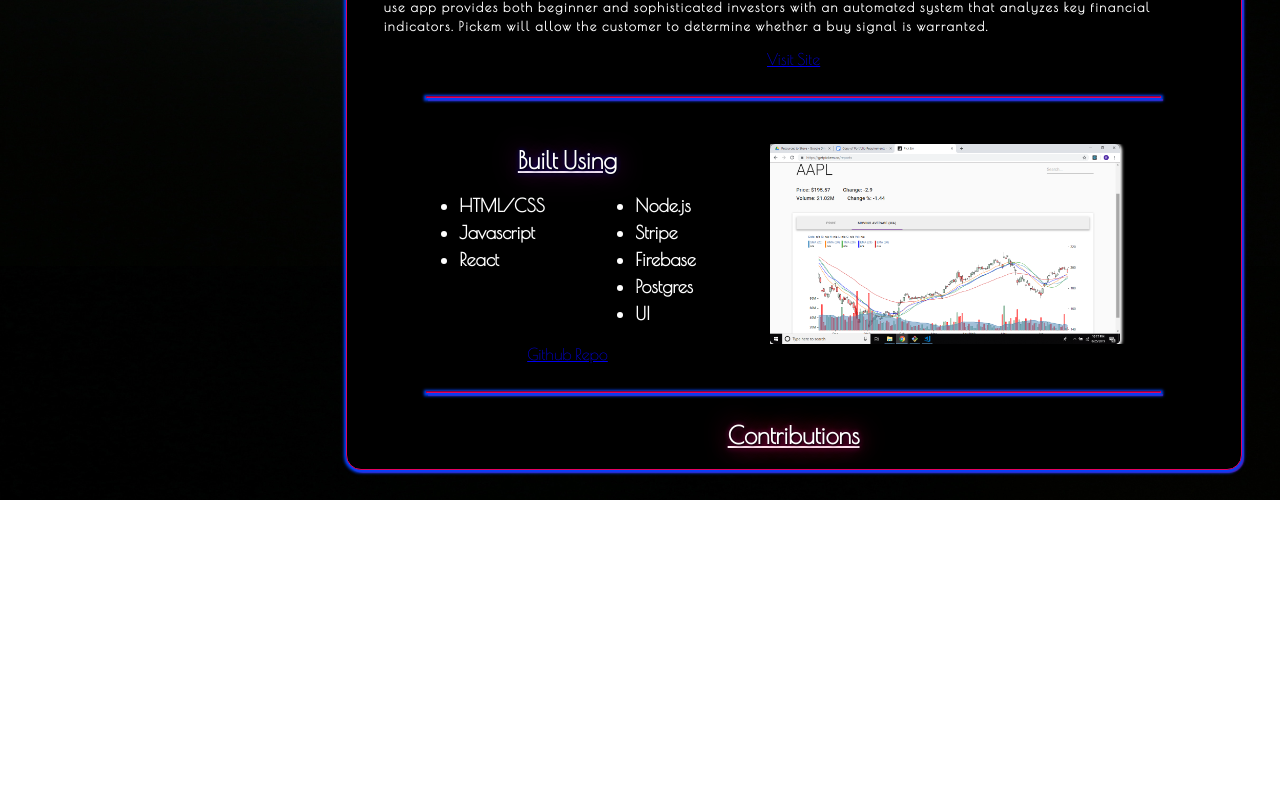
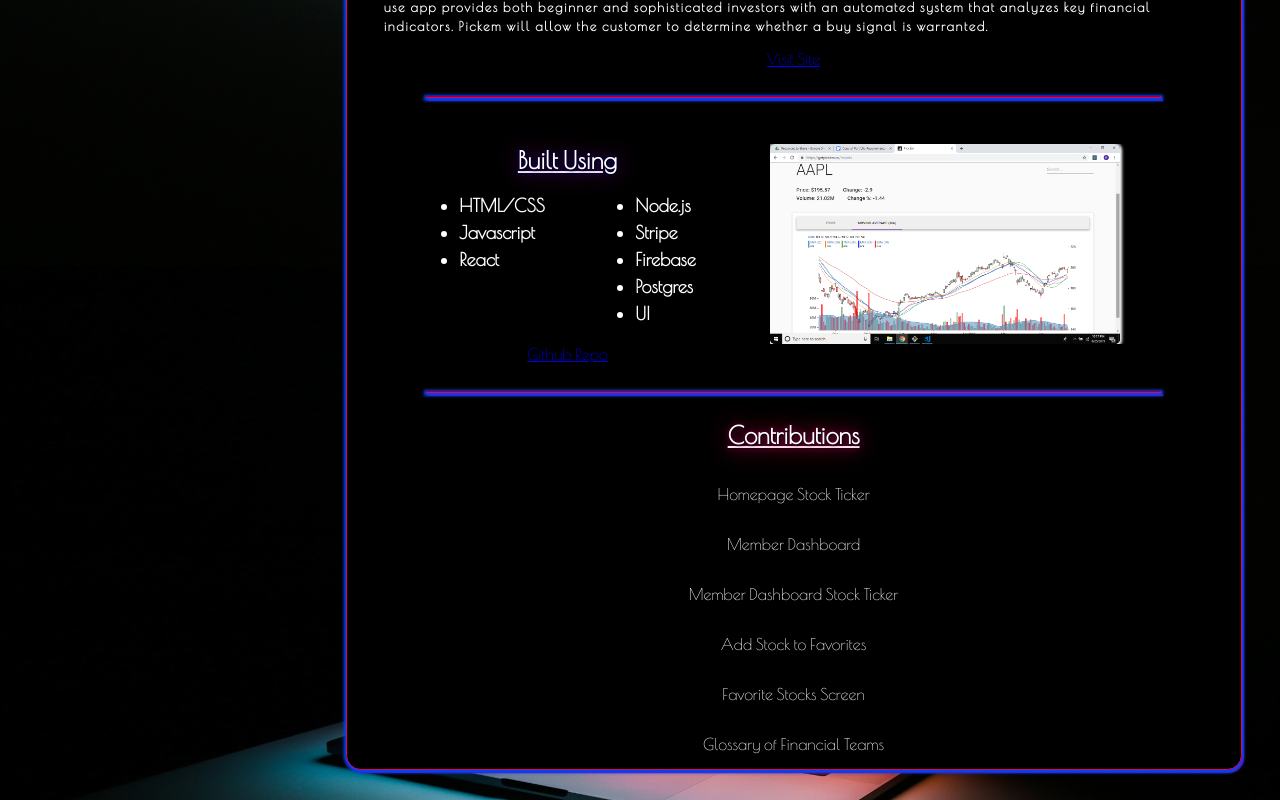
Before and after one commit to rlmclaughlin/portfolio, a React (Create React App) app: page /pickem in a window 1280 px wide. Shown: the part 640-1440 px from the top of the page. Before the commit the page ends 1140 px from the top, so only its background shows below. Built offline with nearby package versions, Linux system fonts and the light colour scheme.

Commit message:
added contributions to pickem

```diff
--- a/src/components/Projects/hyperPrism.js
+++ b/src/components/Projects/hyperPrism.js
@@ -59,7 +59,7 @@ export default class MariannasWeb extends React.Component{
                 </div>
                 <div className='contributions-container'>
                   <h2>Contributions</h2>
-                  <p>I created and coded the entire site.</p>
+                  <p>This was a personal project.</p>
                 </div>
             </div>
         )
--- a/src/components/Projects/pickem.js
+++ b/src/components/Projects/pickem.js
@@ -62,6 +62,14 @@ export default class Pickem extends React.Component{
                 </div>
                 <div className='contributions-container'>
                   <h2>Contributions</h2>
+
+                  <p>Homepage Stock Ticker</p>
+                  <p>Member Dashboard</p>
+                  <p>Member Dashboard Stock Ticker</p>
+                  <p>Add Stock to Favorites</p>
+                  <p>Favorite Stocks Screen</p>
+                  <p>Glossary of Financial Teams</p>
+
                 </div>
             </div>
         )
```
